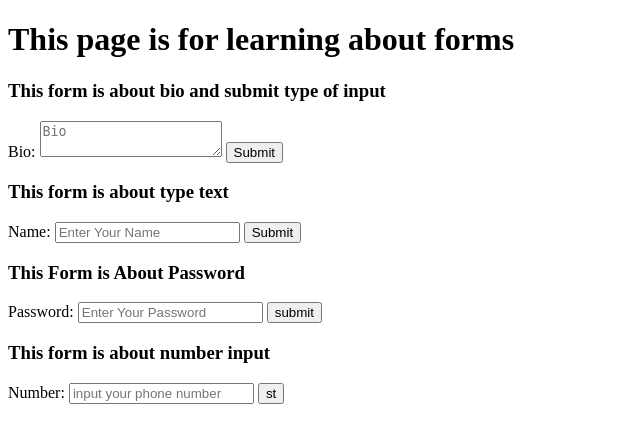
After one commit to Serzh-byte/learning-stuff, a Django app: page /forms/ in a window 1280 px wide. The commit adds this page. Shown: the top 443 px of the page, without its empty margins (0-640 px from the left). Run offline with Django 5.2, Linux system fonts and the light colour scheme.

Commit message:
So far forms

```diff
--- /dev/null
+++ b/something/something/templates/something/forms.html
@@ -0,0 +1,34 @@
+<!DOCTYPE html>
+<html>
+    <head>
+        <title>Forms page</title>
+    </head>
+    <body>
+        <h1><b>This page is for learning about forms</b></h1>
+        <h3>This form is about bio and submit type of input</h3>
+        <form action="">
+            <label for="Bio">Bio:</label>
+            <textarea name="Bio" id="Bio" placeholder="Bio"></textarea>
+            <input type="submit" value="Submit">
+        </form>
+        <h3>This form is about type text</h3>
+        <!--the action is for redirecting-->
+        <form action="">
+            <label for="name">Name:</label>
+            <input type="text" id="name" name="name" placeholder="Enter Your Name">
+            <input type="submit" value="Submit">
+        </form>
+        <h3>This Form is About Password</h3>
+        <form action="">
+            <label for="password">Password:</label>
+            <input type="password" name="passowrd" placeholder="Enter Your Password">
+            <input type="submit" value="submit">
+        </form>
+        <h3>This form is about number input</h3>
+        <form action="">
+            <label for="Number">Number:</label>
+            <input type="number" placeholder="input your phone number">
+            <input type="submit" value="st">
+        </form>
+    </body>
+</html>
--- a/something/something/templates/something/home.html
+++ b/something/something/templates/something/simple.html
@@ -2,7 +2,7 @@
 <html>
     <head>
         <title>
-
+        Simple Elements
         </title>
     </head>
     <body>
@@ -35,5 +35,8 @@
         <sup>subscript</sup>
         <br>
         <sub>superscript</sub>
+        <br>
+        <p>5 &lt; 10 &amp; 10 &gt; 5</p>
+        <p>&copy; 2024 My Company</p>
     </body>
 </html>
--- a/something/something/urls.py
+++ b/something/something/urls.py
@@ -20,5 +20,6 @@ from . import views
 
 urlpatterns = [
     path('admin/', admin.site.urls),
-    path('', views.home, name='home')
+    path('simple/', views.simple, name='studying'),
+    path('forms/', views.forms, name='forms')
 ]
--- a/something/something/views.py
+++ b/something/something/views.py
@@ -2,5 +2,8 @@ from django.shortcuts import render
 import requests
 
 
-def home(request):
-    return render(request, 'something/home.html')
+def simple(request):
+    return render(request, 'something/simple.html')
+
+def forms(request):
+    return render(request, 'something/forms.html')
```
